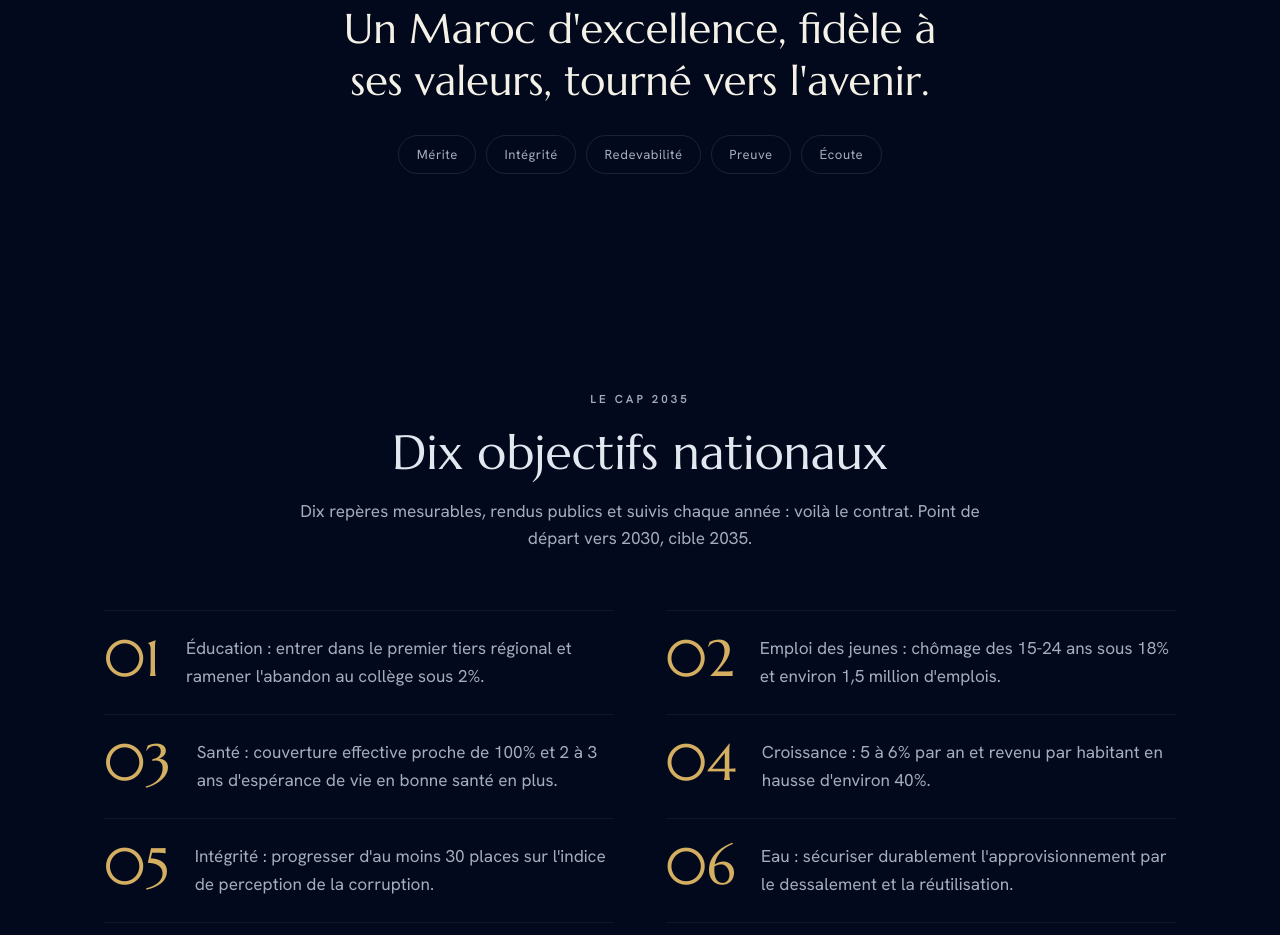
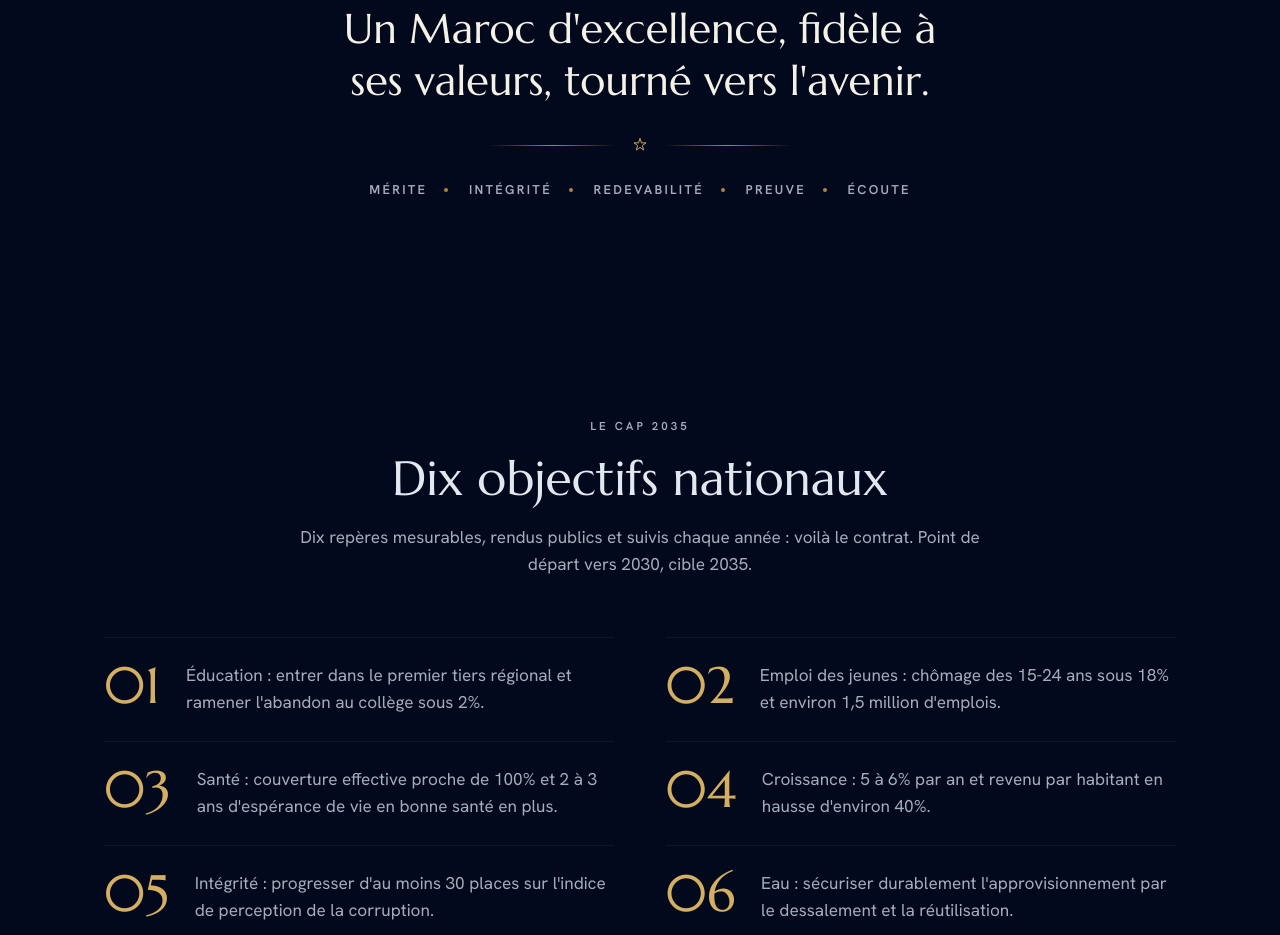
Before and after one commit to hecrabatbusinessschool/lepacte.ma, a plain HTML site: page programme.html in a window 1280 px wide. Shown: the part 794-1729 px from the top of the page. Drawn offline with Linux system fonts and the light colour scheme.

Commit message:
Programme : la méthode en frise gravée au lieu de pastilles
Les cinq mots de la méthode (Mérite, Intégrité, Redevabilité, Preuve,
Écoute) passent de pastilles arrondies à une frise inscriptionnelle :
capitales espacées, points d'or, filet à étoile de zellige, à l'image
du bandeau des piliers de l'accueil.

Co-Authored-By: Claude Fable 5 <noreply@anthropic.com>

```diff
--- a/programme.html
+++ b/programme.html
@@ -59,9 +59,14 @@
 .method-band{ text-align:center; padding-block:clamp(3.5rem,7vw,5.5rem); }
 .method-vision{ font-family:var(--serif); font-size:clamp(1.6rem,1.2rem + 2vw,2.6rem); color:var(--ivory);
   max-width:24ch; margin:.7rem auto 1.8rem; line-height:1.25; text-wrap:balance; }
-.method-chips{ display:flex; flex-wrap:wrap; gap:.6rem; justify-content:center; }
-.method-chips span{ border:1px solid var(--line); border-radius:99px; padding:.5rem 1.1rem; font-size:.82rem;
-  color:var(--text-muted); letter-spacing:.04em; }
+.method-rule{ max-width:300px; margin:1.9rem auto 1.7rem; }
+.method-rule svg{ width:16px; height:16px; }
+.method-chips{ display:flex; flex-wrap:wrap; justify-content:center; gap:.55rem 0; }
+.method-chips span{ font-weight:600; font-size:.8rem; letter-spacing:.18em; text-transform:uppercase;
+  color:var(--text-muted); padding:0 1.3rem; position:relative; }
+html[dir="rtl"] .method-chips span{ letter-spacing:.04em; }
+.method-chips span:not(:last-child)::after{ content:""; position:absolute; inset-inline-end:0; top:50%;
+  transform:translateY(-50%); width:4px; height:4px; border-radius:50%; background:var(--gold-deep); }
 
 /* Cap 2035 (réutilise .value) */
 .cap-grid{ display:grid; gap:0 clamp(2rem,4vw,3.5rem); }
@@ -173,7 +178,8 @@ html[dir="rtl"] .phase .ph-label{ letter-spacing:.03em; }
   <div class="wrap">
     <p class="kicker reveal" data-i18n="method.label">Notre vision</p>
     <p class="method-vision reveal" data-d="1" data-i18n="method.vision">Un Maroc d'excellence, fidèle à ses valeurs, tourné vers l'avenir.</p>
-    <div class="method-chips reveal" data-d="2">
+    <div class="rule method-rule reveal" data-d="2" aria-hidden="true"><svg viewBox="0 0 24 24" fill="none" stroke="currentColor" stroke-width="1.4"><path d="M12 2l2.2 6.8H21l-5.5 4 2.1 6.8L12 15.6 6.4 19.6l2.1-6.8L3 8.8h6.8z"/></svg></div>
+    <div class="method-chips reveal" data-d="3">
       <span data-i18n="method.m1">Mérite</span>
       <span data-i18n="method.m2">Intégrité</span>
       <span data-i18n="method.m3">Redevabilité</span>
```
